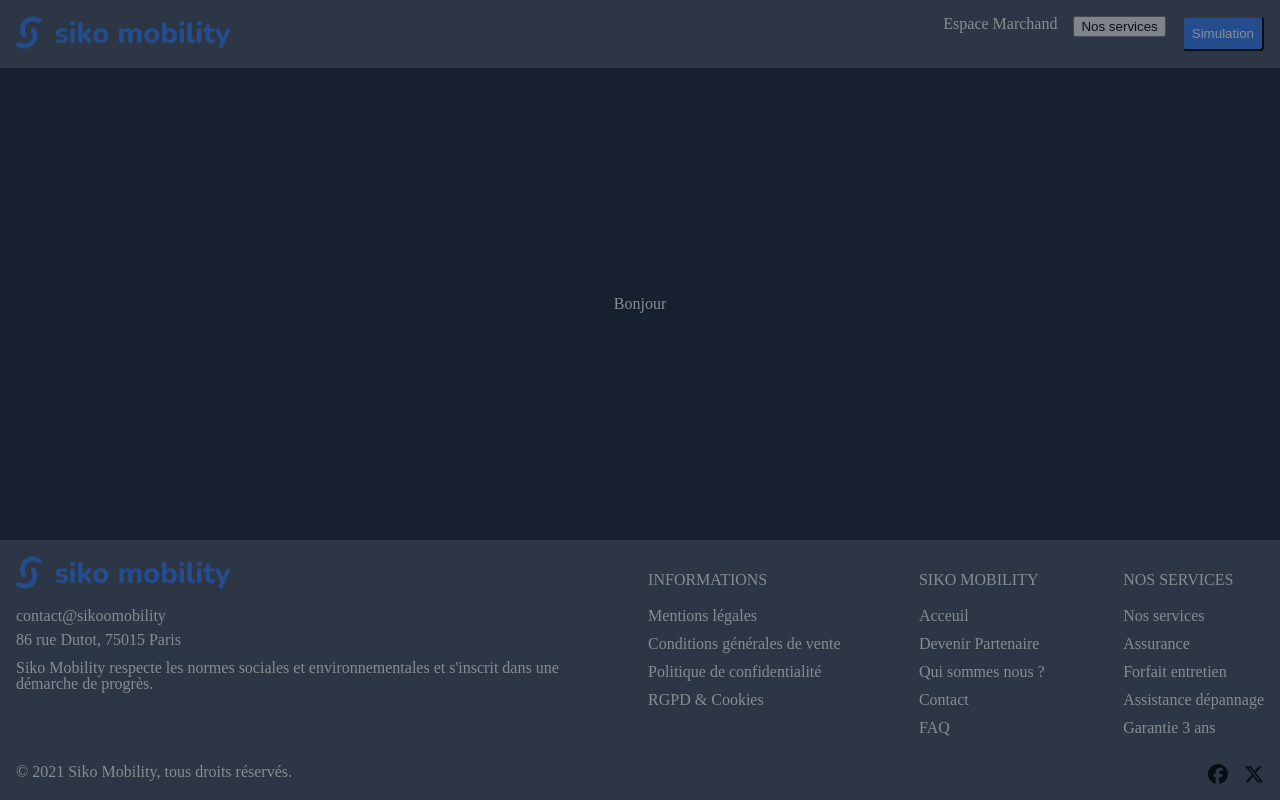
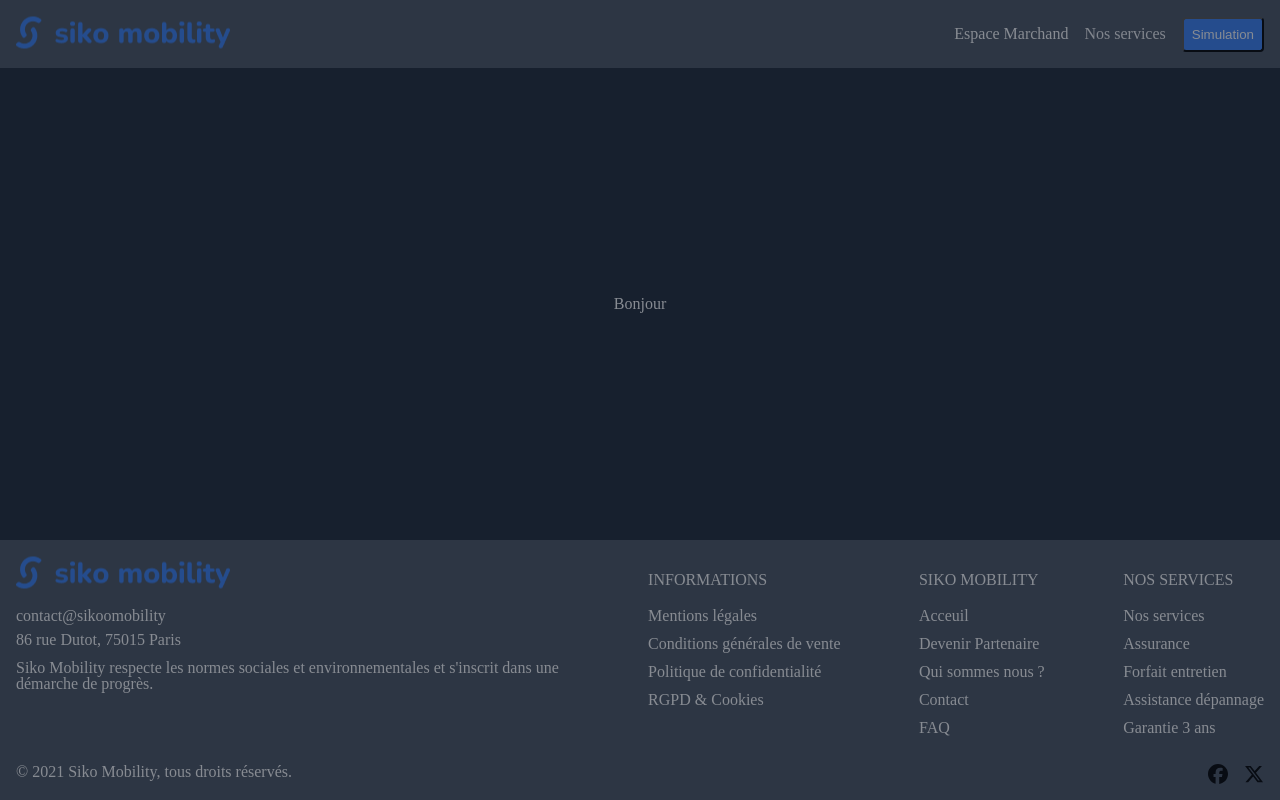
Before and after one commit to tsboudot/SikoTestTech, a React (Vite) app: page / in a window 1280 px wide. Built offline with nearby package versions, Linux system fonts and the light colour scheme.

Commit message:
Recup config tailwind

```diff
--- a/package.json
+++ b/package.json
@@ -21,8 +21,10 @@
     "htmlnano": "2.0.3",
     "parcel": "^2.8.0",
     "parcel-reporter-static-files-copy": "^1.5.0",
-    "postcss": "^8.4.27",
+    "postcss": "^8.4.33",
+    "postcss-cli": "^11.0.0",
+    "postcss-preset-env": "^9.3.0",
     "process": "^0.11.10",
-    "tailwindcss": "^3.3.3"
+    "tailwindcss": "^3.4.1"
   }
 }
--- a/src/SikomobilityComBy.tsx
+++ b/src/SikomobilityComBy.tsx
@@ -1,14 +1,15 @@
 import * as React from "react";
 import Nav from "./components/Nav";
 import Footer from "./components/Footer";
+import "../tailwind.css";
 export const SikomobilityComBy: React.FC = (): JSX.Element => {
 
   return (
-    <div className="flex flex-col min-h-screen">
+    <div className="flex flex-col min-h-screen mx-auto">
 
       <Nav />
       {/* Main Content */}
-      <main className="flex-1 bg-gray-800 flex flex-row justify-center items-center">
+      <main className="flex-1 bg-gray-800 flex flex-row justify-center items-center ">
         <p className="text-white">Bonjour</p>
       </main>
 
--- a/src/components/Nav.tsx
+++ b/src/components/Nav.tsx
@@ -15,12 +15,12 @@ const Nav: React.FC = (): JSX.Element => {
             <div className="logo-container">
                 <img src={logo} alt="logo" />
             </div>
-            <ul className="flex space-x-4">
+            <ul className="flex space-x-4 justify-center items-center">
                 <li className="text-white">Espace Marchand</li>
-                <li className="text-white relative">
-                    <button onClick={handleDropdown}>
+                <li className="text-gray-100 relative">
+                    <li onClick={handleDropdown}>
                         Nos services
-                    </button>
+                    </li>
                     {servicesDropdown && (
                         <ul className="absolute bg-gray-600 mt-2 p-2">
                             <li className="text-white">Assurance</li>
--- a/tailwind.config.js
+++ b/tailwind.config.js
@@ -1,8 +1,12 @@
-/** @type {import('tailwindcss').Config} */
 module.exports = {
   content: ["./src/**/*.{html,js,ts,jsx,tsx}"],
   theme: {
-    extend: {},
+    extend: {
+      colors: {
+        white: '#FFFFFF',
+      },
+
+    }
   },
   plugins: [],
 };
--- a/tailwind.css
+++ b/tailwind.css
@@ -6,3 +6,8 @@
     all: unset;
   }
 }
+
+.logo-brightened {
+  filter: brightness(250%);
+
+}
```
Also changed, not shown: 1 other file (tests, documents, lock files or other folders).
